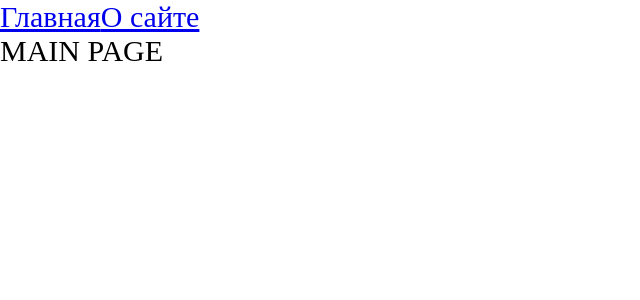
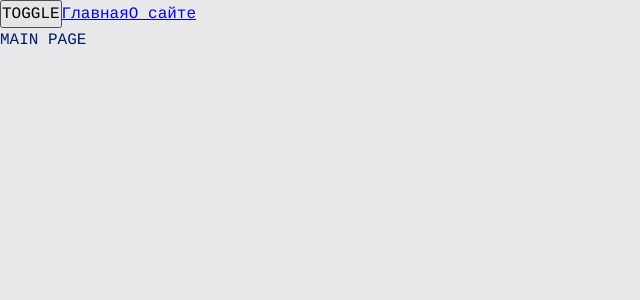
Before and after one commit to oksanaduga/production-project, a React app: page / in a window 1280 px wide. Shown: the top 300 px of the page, without its empty margins (0-640 px from the left). Built offline with nearby package versions, Linux system fonts and the light colour scheme.

Commit message:
feat: add toggle theme by context provider

```diff
--- a/package.json
+++ b/package.json
@@ -15,6 +15,7 @@
     "@types/node": "^17.0.21",
     "@types/react": "^17.0.39",
     "@types/react-dom": "^17.0.11",
+    "@types/react-router-dom": "^5.3.3",
     "@types/webpack": "^5.28.0",
     "@types/webpack-dev-server": "^4.7.2",
     "css-loader": "^6.6.0",
@@ -31,7 +32,6 @@
     "webpack-dev-server": "^4.7.4"
   },
   "dependencies": {
-    "@types/react-router-dom": "^5.3.3",
     "react": "^17.0.2",
     "react-dom": "^17.0.2",
     "react-router-dom": "^6.2.1"
--- a/src/App.tsx
+++ b/src/App.tsx
@@ -1,12 +1,16 @@
 import { Link, Route, Routes } from "react-router-dom";
-import "./index.scss"
+import "./styles/index.scss";
 import { AboutPageAsync } from "./pages/AboutPage/AboutPage.async";
 import { MainPageAsync } from "./pages/MainPage/MainPage.async";
 import { Suspense } from "react";
+import { useTheme } from "./theme/useTheme";
 
 const App = () => {
+  const { theme, toggleTheme } = useTheme();
+
   return (
-    <div className="app">
+    <div className={`app ${theme}`}>
+      <button onClick={toggleTheme}>TOGGLE</button>
       <Link to="/">Главная</Link>
       <Link to="/about">О сайте</Link>
       <Suspense fallback={<div>Loading...</div>}>
--- a/src/index.scss
+++ /dev/null
@@ -1,9 +0,0 @@
-* {
-  margin: 0;
-  padding: 0;
-  box-sizing: border-box;
-}
-
-.app {
-  font-size: 30px;
-}
--- a/src/index.tsx
+++ b/src/index.tsx
@@ -1,10 +1,13 @@
 import { render } from 'react-dom';
 import App from './App';
 import { BrowserRouter } from 'react-router-dom';
+import ThemeProvider from './theme/ThemeProvider';
 
 render(
   <BrowserRouter>
-    <App />
+    <ThemeProvider>
+      <App />
+    </ThemeProvider>
   </BrowserRouter>,
   document.getElementById('root')
 )
--- /dev/null
+++ b/src/styles/index.scss
@@ -0,0 +1,13 @@
+@import "reset";
+@import "variables/global";
+@import "themes/normal";
+@import "themes/dark";
+
+.app {
+    font: var(--font-m);
+
+    background: var(--bg-color);
+    color: var(--primary-color);
+
+    min-height: 100vh;
+}
--- /dev/null
+++ b/src/styles/reset.scss
@@ -0,0 +1,14 @@
+* {
+  margin: 0;
+  padding: 0;
+  box-sizing: border-box;
+}
+
+input,
+button,
+textarea,
+select {
+  margin: 0;
+
+  font: inherit;
+}
--- /dev/null
+++ b/src/styles/themes/dark.scss
@@ -0,0 +1,6 @@
+.app.dark {
+  --bg-color: #090949;
+
+  --primary-color: #049604;
+  --secondary-color: #04ff04;
+}
--- /dev/null
+++ b/src/styles/themes/normal.scss
@@ -0,0 +1,6 @@
+.app.light {
+  --bg-color: #e8e8ea;
+
+  --primary-color: #041c65;
+  --secondary-color: #0449e0;
+}
--- /dev/null
+++ b/src/styles/variables/global.scss
@@ -0,0 +1,11 @@
+:root {
+  --font-family-main: Courier, "Times New Roman", serif;
+
+  --font-size-m: 16px;
+  --font-line-m: 24px;
+  --font-m: var(--font-size-m) / var(--font-line-m) var(--font-family-main);
+
+  --font-size-l: 24px;
+  --font-line-l: 32px;
+  --font-l: var(--font-size-l) / var(--font-line-l) var(--font-family-main);
+}
--- /dev/null
+++ b/src/theme/ThemeContext.ts
@@ -0,0 +1,15 @@
+import { createContext } from "react";
+
+export enum Theme {
+  LIGHT = 'light',
+  DARK = 'dark'
+}
+
+export interface ThemeContextProps {
+  theme?: Theme;
+  setTheme?: (theme: Theme) => void;
+}
+
+export const ThemeContext = createContext<ThemeContextProps>({});
+
+export const LOCAL_STORAGE_THEME_KEY = 'theme';
--- /dev/null
+++ b/src/theme/ThemeProvider.tsx
@@ -0,0 +1,21 @@
+import React, { FC, useMemo, useState } from 'react';
+import { LOCAL_STORAGE_THEME_KEY, Theme, ThemeContext } from './ThemeContext';
+
+const defaultTheme = localStorage.getItem(LOCAL_STORAGE_THEME_KEY) as Theme || Theme.LIGHT;
+
+const ThemeProvider: FC = ({ children }) => {
+  const [theme, setTheme] = useState<Theme>(defaultTheme);
+
+  const defaultProps = useMemo(() => ({
+      theme,
+      setTheme,
+  }), [theme])
+
+  return (
+    <ThemeContext.Provider value={defaultProps}>
+      {children}
+    </ThemeContext.Provider>
+  );
+};
+
+export default ThemeProvider;
--- /dev/null
+++ b/src/theme/useTheme.ts
@@ -0,0 +1,19 @@
+import { useContext } from "react";
+import { LOCAL_STORAGE_THEME_KEY, Theme, ThemeContext } from "./ThemeContext";
+
+interface UseThemeResult {
+  toggleTheme: () => void;
+  theme: Theme;
+}
+
+export function useTheme(): UseThemeResult {
+  const { theme, setTheme } = useContext(ThemeContext);
+
+  const toggleTheme = () => {
+    const newTheme = theme === Theme.DARK ? Theme.LIGHT : Theme.DARK;
+    setTheme(newTheme);
+    localStorage.setItem(LOCAL_STORAGE_THEME_KEY, newTheme);
+  }
+
+  return { theme, toggleTheme }
+}
```
Also changed, not shown: 2 other files (tests, documents, lock files or other folders).
